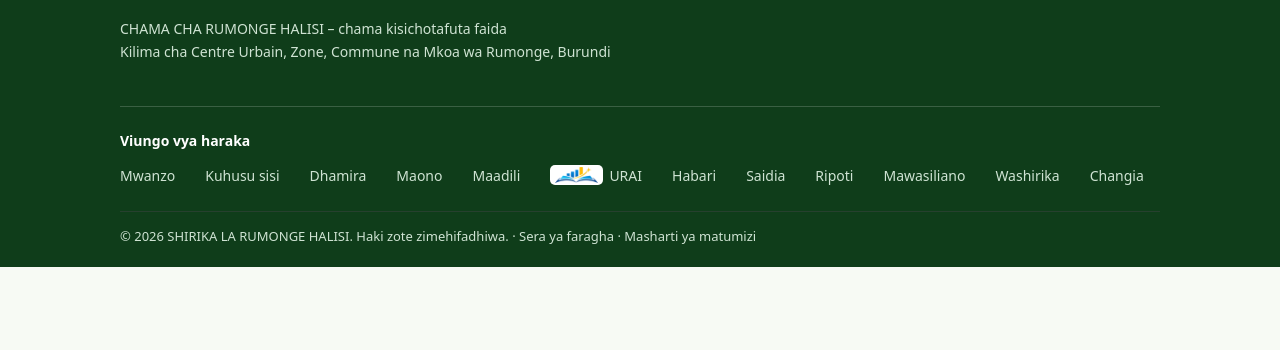
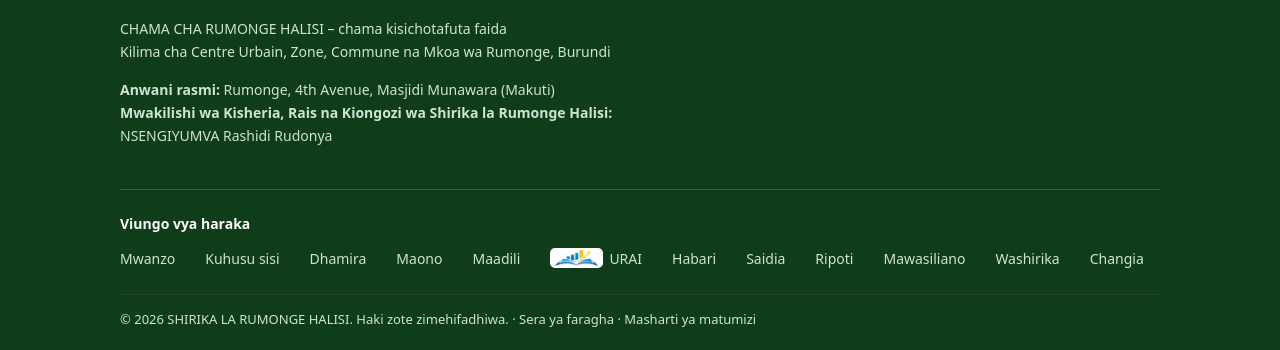
Before and after one commit to Rumongehalisi/rumongehalisi.github.io, a plain HTML site: page sw-index.html in a window 1280 px wide. Shown: the part 3006-3356 px from the top of the page. Before the commit the page ends 3273 px from the top, so only its background shows below. Drawn offline with Linux system fonts and the light colour scheme.

Commit message:
Modify footer and legal representative information
Updated footer content and added legal representative details.

```diff
--- a/sw-index.html
+++ b/sw-index.html
@@ -16,7 +16,7 @@
 <link href="favicon.png" rel="icon" type="image/png"/><link href="apple-touch-icon.png" rel="apple-touch-icon"/>
 <link href="style.css" rel="stylesheet"/>
 <style>.nav-urai{display:inline-flex;align-items:center;gap:.35rem}.nav-urai img{height:16px;width:auto}.ways{display:grid;gap:1rem;grid-template-columns:repeat(auto-fit,minmax(220px,1fr));margin:1.25rem 0}.ways .card a{font-weight:600}</style>
-<script type="application/ld+json">{"@context":"https://schema.org","@type":"NGO","name":"Shirika la Rumonge Halisi","alternateName":"Rumonge Halisi","url":"https://rumongehalisi.github.io/sw-index.html","logo":"https://rumongehalisi.github.io/logo.webp","slogan":"Change life for the People","description":"Shirika lisilotafuta faida huko Rumonge, Burundi: elimu, afya, mshikamano na amani. Tunawasaidia yatima, wajane na wagonjwa.","sameAs":["https://www.facebook.com/profile.php?id=61596830857911","https://www.instagram.com/rumongehalisiassociation","https://www.tiktok.com/@rumonge.halisi","https://www.youtube.com/@RumongeHalisi","https://x.com/RumongeHalisi","https://www.pinterest.com/rumongehalisiassociation/"],"inLanguage":["fr","en","sw"],"areaServed":{"@type":"AdministrativeArea","name":"Mkoa wa Rumonge, Burundi"},"address":{"@type":"PostalAddress","streetAddress":"Kilima cha Centre Urbain","addressLocality":"Rumonge","addressCountry":"BI"},"contactPoint":{"@type":"ContactPoint","contactType":"customer support","email":"rumongehalisiassociation@outlook.com","url":"https://rumongehalisi.github.io/sw-contact.html","availableLanguage":["fr","en","sw"]}}</script></head><body><a class="skip" href="#main">Ruka hadi kwenye maudhui</a>
+<script type="application/ld+json">{"@context":"https://schema.org","@type":"NGO","name":"Shirika la Rumonge Halisi","alternateName":"Rumonge Halisi","url":"https://rumongehalisi.github.io/sw-index.html","logo":"https://rumongehalisi.github.io/logo.webp","slogan":"Change life for the People","description":"Shirika lisilotafuta faida huko Rumonge, Burundi: elimu, afya, mshikamano na amani. Tunawasaidia yatima, wajane na wagonjwa.","sameAs":["https://www.facebook.com/profile.php?id=61596830857911","https://www.instagram.com/rumongehalisiassociation","https://www.tiktok.com/@rumonge.halisi","https://www.youtube.com/@RumongeHalisi","https://x.com/RumongeHalisi","https://www.pinterest.com/rumongehalisiassociation/"],"inLanguage":["fr","en","sw"],"areaServed":{"@type":"AdministrativeArea","name":"Mkoa wa Rumonge, Burundi"},"address":{"@type":"PostalAddress","streetAddress":"4th Avenue, Masjidi Munawara (Makuti), Kilima cha Centre Urbain","addressLocality":"Rumonge","addressCountry":"BI"},"member":{"@type":"OrganizationRole","roleName":"Mwakilishi wa Kisheria, Rais na Kiongozi","member":{"@type":"Person","name":"NSENGIYUMVA Rashidi Rudonya"}},"contactPoint":{"@type":"ContactPoint","contactType":"customer support","email":"rumongehalisiassociation@outlook.com","url":"https://rumongehalisi.github.io/sw-contact.html","availableLanguage":["fr","en","sw"]}}</script></head><body><a class="skip" href="#main">Ruka hadi kwenye maudhui</a>
 <div class="top"><div class="wrap"><span>Rumonge, Burundi · Shirika lisilotafuta faida na lisilofungamana na siasa</span><span class="coords"></span><div aria-label="Langue / Language / Lugha" class="langs" id="lang" role="group"><a aria-label="Version française" href="index.html" hreflang="fr" lang="fr">FR</a><a aria-label="English version" href="en-index.html" hreflang="en" lang="en">EN</a><span aria-current="true" class="cur" lang="sw">SW</span></div></div></div>
 <header><div class="wrap"><a aria-label="Rumonge Halisi – Mwanzo" class="brand" href="sw-index.html"><img alt="" height="48" src="logo-sm.webp" width="48"/><span>RUMONGE HALISI<small>Change life for the People</small></span></a>
 <nav aria-label="Urambazaji mkuu" id="nav"><a aria-current="page" class="on" href="sw-index.html">Mwanzo</a><a href="sw-about.html">Kuhusu sisi</a><a href="sw-mission.html">Dhamira</a><a href="sw-vision.html">Maono</a><a href="sw-valeurs.html">Maadili</a><a class="nav-urai" href="sw-urai.html"><img alt="" height="16" src="urai-icon.webp" width="42"/>URAI</a><a href="sw-actualites.html">Habari</a><a href="sw-aider.html">Saidia</a><a href="sw-rapports.html">Ripoti</a><a href="sw-partenaires.html">Washirika</a><a href="sw-contact.html">Mawasiliano</a><a class="btn" href="sw-don.html" style="padding:6px 14px;color:var(--on-accent);border:0">❤️ Changia</a></nav><button aria-controls="nav" aria-expanded="false" aria-label="Menyu" class="menu" id="menu" type="button">☰</button></div></header>
@@ -24,7 +24,8 @@
 <div class="grid"><div class="card"><div aria-hidden="true" class="ico">🏥</div><h3>Hospitali kuu</h3><p>Vituo vya muda vya chakula kwa wagonjwa: uji, chakula, sabuni na zawadi.</p></div><div class="card"><div aria-hidden="true" class="ico">🔓</div><h3>Magereza</h3><p>Ziara na michango kulingana na mahitaji.</p></div><div class="card"><div aria-hidden="true" class="ico">📦</div><h3>Vifurushi vya chakula</h3><p>Kwa yatima na wagonjwa, kulingana na mahitaji.</p></div></div><p><a href="sw-actualites.html">Habari zote →</a></p></div></section><section class="soft"><div class="wrap"><h2>Jiunge nasi</h2><p class="sub">Mwanashirika, mchangiaji, mtu wa kujitolea au mshirika: unaweza kuleta mabadiliko.</p>
 <div class="ways"><div class="card"><h3>Changia</h3><p>Changia vifurushi vya chakula, masomo na huduma kwa watu walio katika mazingira magumu.</p><a href="sw-don.html">Toa mchango</a></div><div class="card"><h3>Kuwa mwanashirika au mtu wa kujitolea</h3><p>Toa muda na ujuzi wako kwa shughuli zetu za uwandani.</p><a href="sw-aider.html">Tazama jinsi ya kusaidia</a></div><div class="card"><h3>Kuwa mshirika wetu</h3><p>Mashirika, kampuni na taasisi: tufanye kazi pamoja.</p><a href="sw-contact.html">Wasiliana nasi</a></div></div></div></section>
 <div class="cta"><div class="wrap"><h2>Pamoja, tunainuka na kubadilisha maisha</h2><a class="btn" href="sw-don.html">Changia</a></div></div></main>
-<footer><div class="wrap"><div class="fg"><div><img alt="" decoding="async" height="90" loading="lazy" src="logo-sm.webp" width="90"/><p>SHIRIKA LA RUMONGE HALISI – shirika lisilotafuta faida<br/>Kilima cha Centre Urbain, Zone, Komini na Mkoa wa Rumonge, Burundi</p></div>
+<footer><div class="wrap"><div class="fg"><div><img alt="" decoding="async" height="90" loading="lazy" src="logo-sm.webp" width="90"/><p>SHIRIKA LA RUMONGE HALISI – shirika lisilotafuta faida<br/>Kilima cha Centre Urbain, Zone, Komini na Mkoa wa Rumonge, Burundi</p>
+<p><strong>Anwani rasmi:</strong> Rumonge, 4th Avenue, Masjidi Munawara (Makuti)<br/><strong>Mwakilishi wa Kisheria, Rais na Kiongozi wa Shirika la Rumonge Halisi:</strong> NSENGIYUMVA Rashidi Rudonya</p></div>
 <div><h4>Viungo vya haraka</h4><a aria-current="page" class="on" href="sw-index.html">Mwanzo</a><a href="sw-about.html">Kuhusu sisi</a><a href="sw-mission.html">Dhamira</a><a href="sw-vision.html">Maono</a><a href="sw-valeurs.html">Maadili</a><a href="sw-urai.html">URAI</a><a href="sw-actualites.html">Habari</a><a href="sw-aider.html">Saidia</a><a href="sw-rapports.html">Ripoti</a><a href="sw-contact.html">Mawasiliano</a><a href="sw-partenaires.html">Washirika</a><a href="sw-don.html">Changia</a></div><div><h4>Tufuate</h4><div class="coords"></div>
 <a href="sw-contact.html">Tuandikie</a></div></div>
 <div class="copy"><span>© 2026 SHIRIKA LA RUMONGE HALISI. Haki zote zimehifadhiwa.</span> · <a href="sw-confidentialite.html" style="display:inline">Sera ya faragha</a> · <a href="sw-cgu.html" style="display:inline">Masharti ya matumizi</a></div></div></footer>
```
